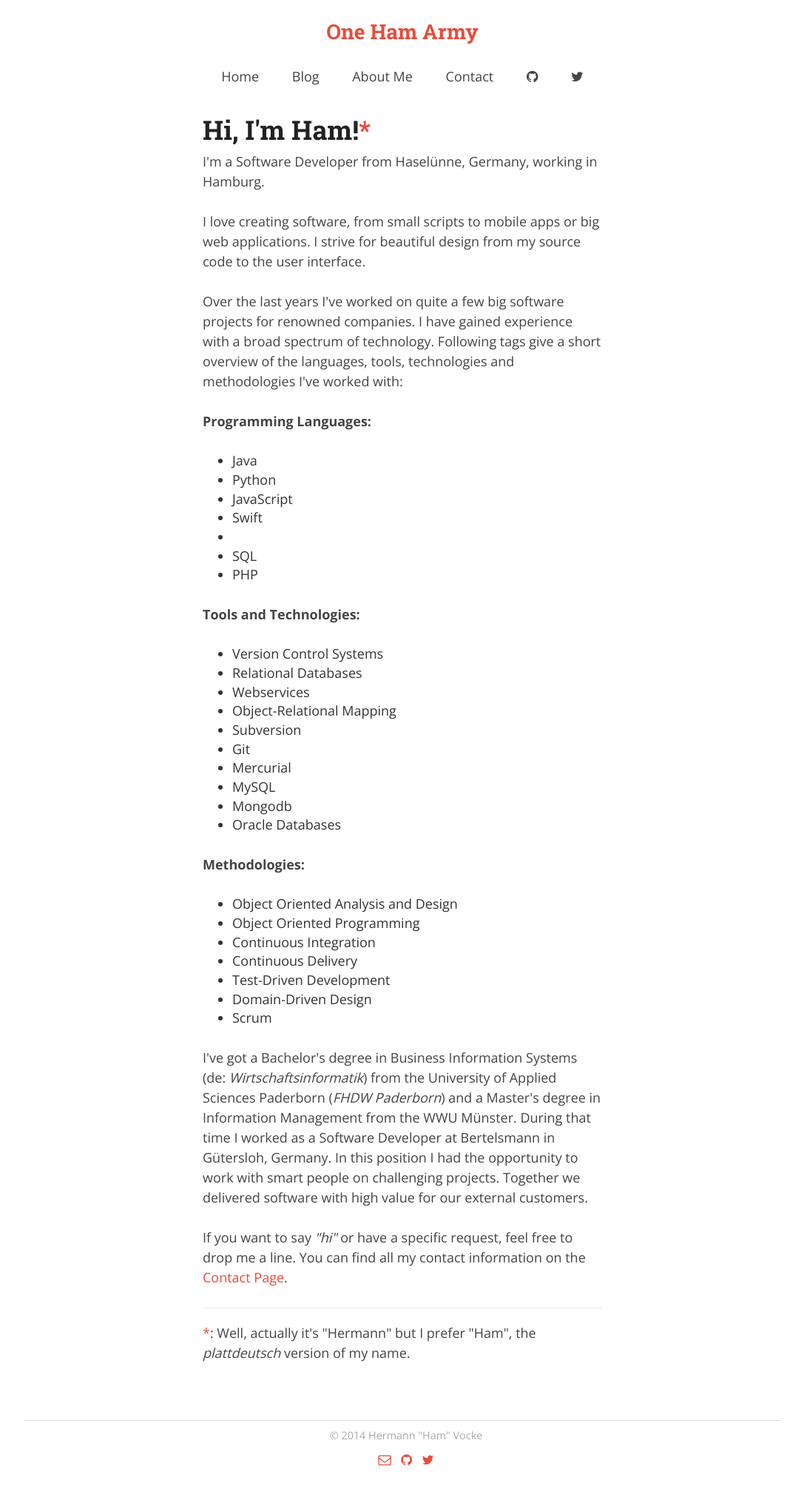
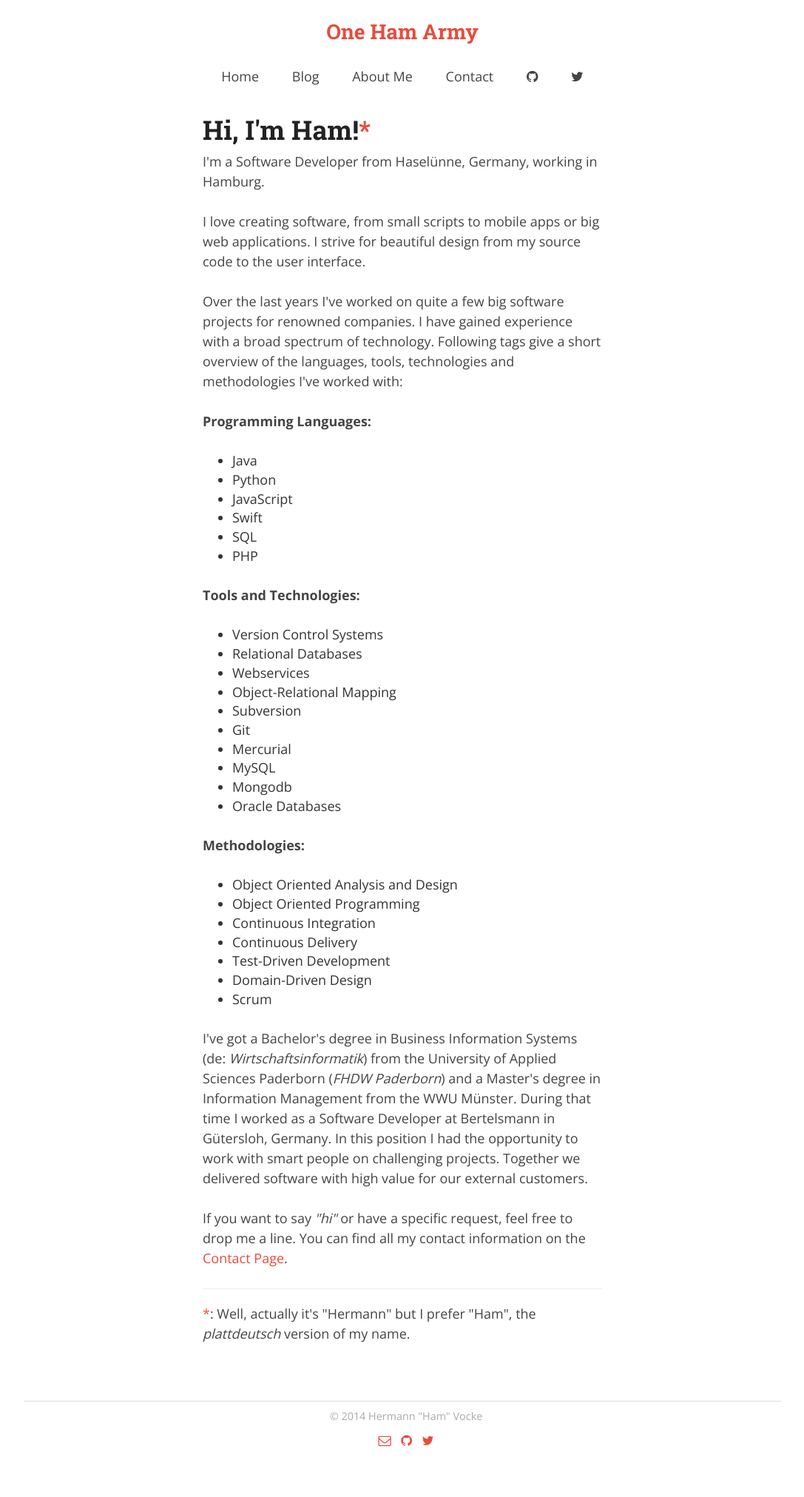
Before and after one commit to hamvocke/hamvocke.github.io, a Jekyll site: the page built from about/index.html, in a window 1280 px wide. Shown: the whole page at 74% size, without its empty margins (96-1183 px from the left). Built offline with Jekyll 4.4.1, drawn with Linux system fonts in a browser that asks for light colours; nearby versions of some CDN libraries; Markdown is read by kramdown in place of the engine named in the settings; after the commit the page ends 1997 px from its top, so only the background shows below that.

Commit message:
Update index.html

```diff
--- a/about/index.html
+++ b/about/index.html
@@ -18,7 +18,6 @@ title: One Ham Army
 			<li>Python</li>
 			<li>JavaScript</li>
 			<li>Swift</li>
-			<li></li>
 			<li>SQL</li>
 			<li>PHP</li>
 		</ul>
```
